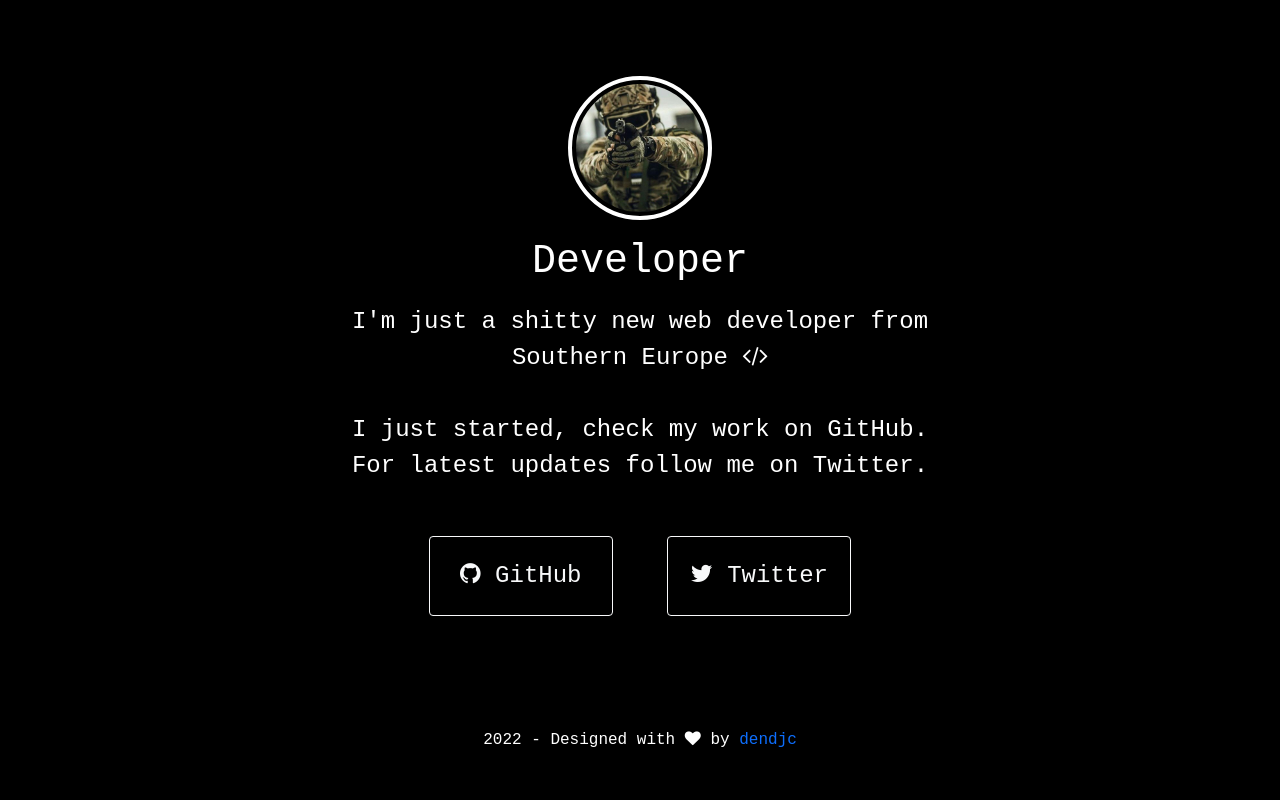
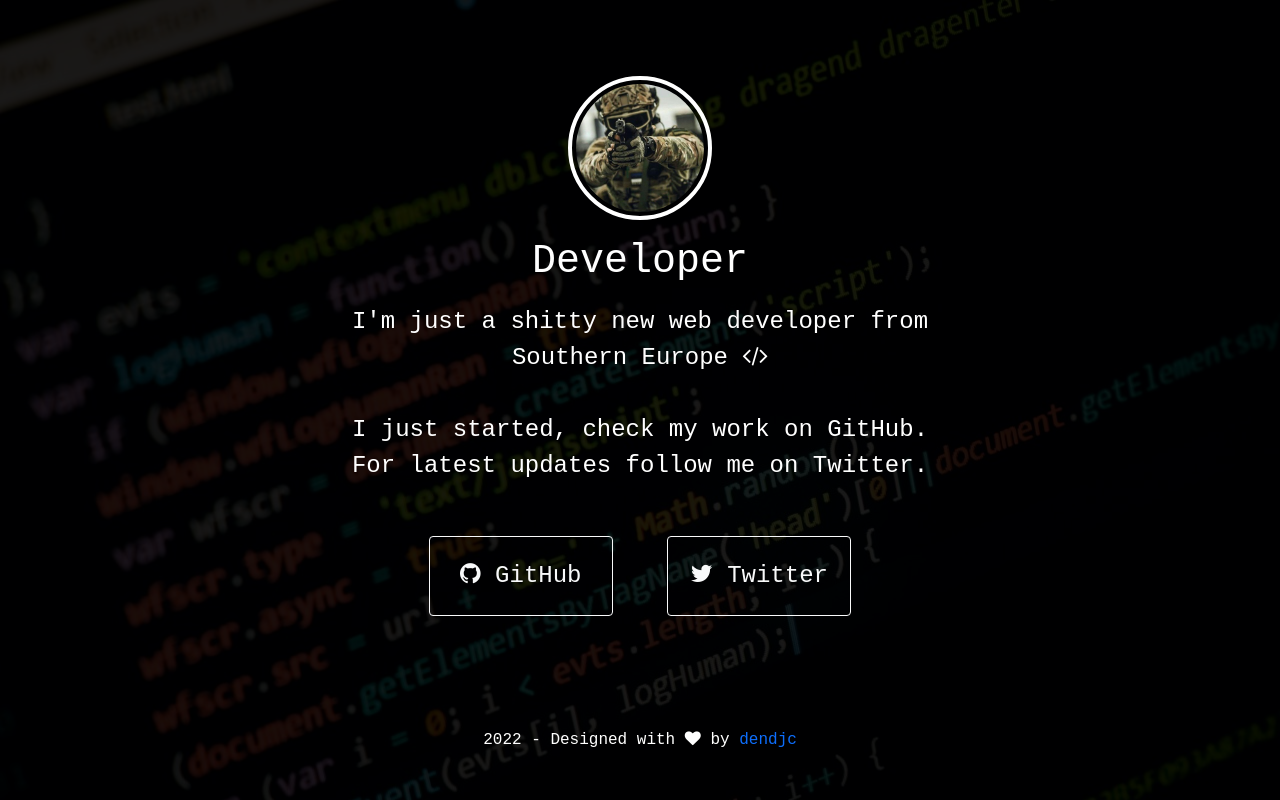
Before and after one commit to dendjc/simpledevpage, a plain HTML site: page index.html in a window 1280 px wide. Drawn offline with nearby package versions, Linux system fonts and the light colour scheme; the site is published under a folder, as on GitHub Pages, so addresses that start at the root find nothing.

Commit message:
Update index.css

```diff
--- a/css/index.css
+++ b/css/index.css
@@ -4,7 +4,7 @@ body {
 #bg {
     width: 100vw;
     height: 100vh;
-    background: url(/bg.jpg);
+    background: url(../bg.jpg);
     background-repeat: no-repeat;
     background-attachment: scroll;
     opacity: 0.1;
```
